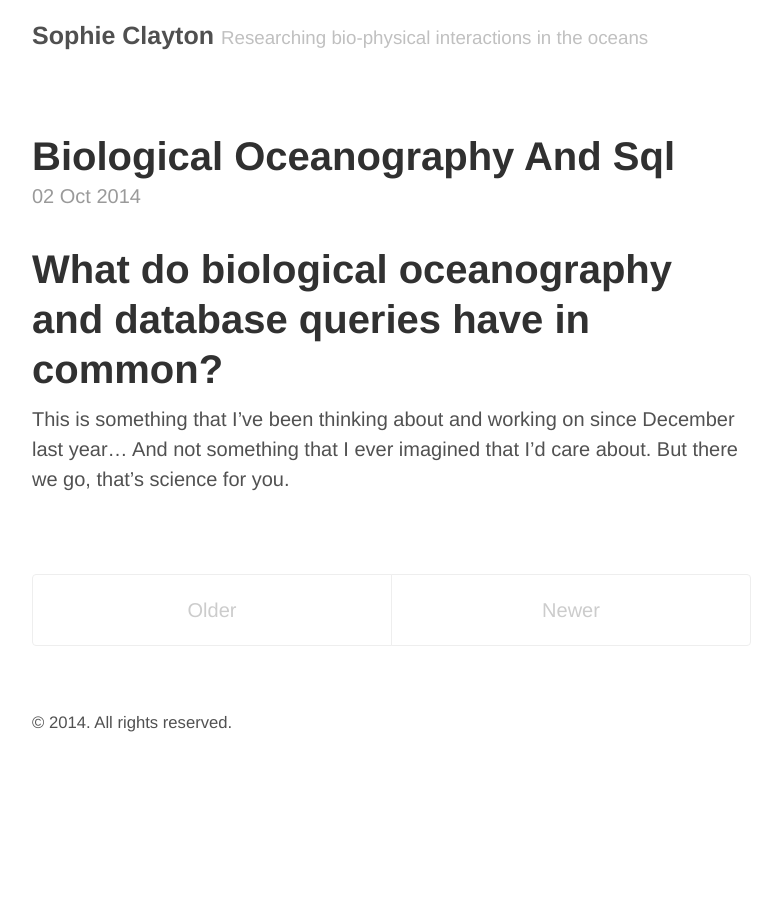
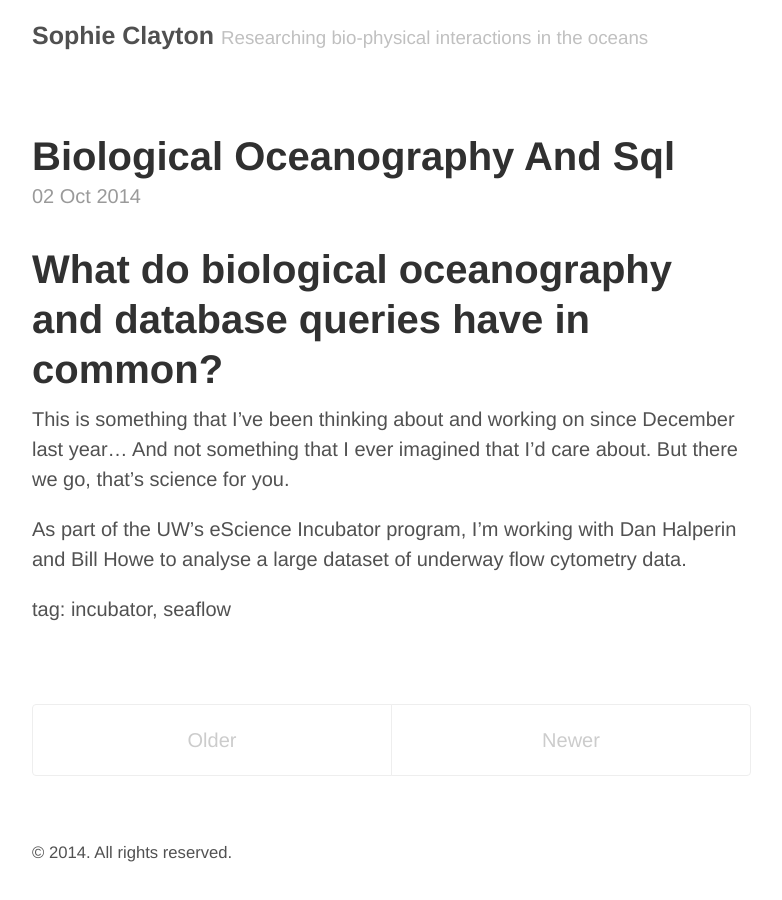
Before and after one commit to sophieclayton/old_blog, a Jekyll site: the page built from index.html, in a window 1280 px wide. Shown: the whole page, without its empty margins (248-1030 px from the left). Built offline with Jekyll 4.4.1, drawn with Linux system fonts in a browser that asks for light colours; Markdown is read by kramdown in place of the engine named in the settings; the list of posts is cut into pages by our own code.

Commit message:
Updated 2014-10-02-biological-oceanography-and-sql.markdown

```diff
--- a/_posts/2014-10-02-biological-oceanography-and-sql.markdown
+++ b/_posts/2014-10-02-biological-oceanography-and-sql.markdown
@@ -5,3 +5,7 @@ published: true
 # What do biological oceanography and database queries have in common?
 
 This is something that I've been thinking about and working on since December last year... And not something that I ever imagined that I'd care about. But there we go, that's science for you.
+
+As part of the UW's eScience Incubator program, I'm working with Dan Halperin and Bill Howe to analyse a large dataset of underway flow cytometry data.
+
+tag: incubator, seaflow
```
